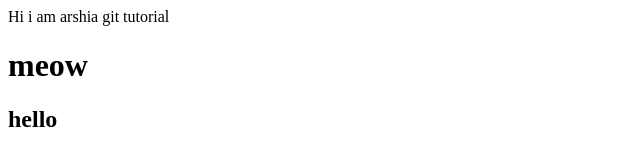
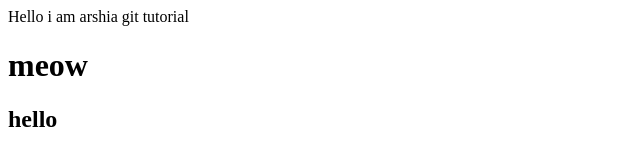
Before and after one commit to arshia0081/shiny-computing-machine, a plain HTML site: page index.html in a window 1280 px wide. Shown: the full height of the page, 0-640 px from the left. Drawn offline with Linux system fonts and the light colour scheme.

Commit message:
change hi to hello

```diff
--- a/index.html
+++ b/index.html
@@ -6,7 +6,7 @@
     <title>Document</title>
 </head>
 <body>
-  Hi i am arshia
+  Hello i am arshia
   git tutorial
 
   <h1>meow</h1>
```
